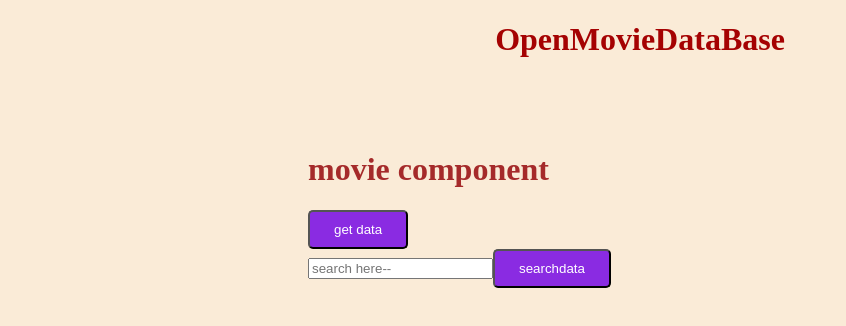
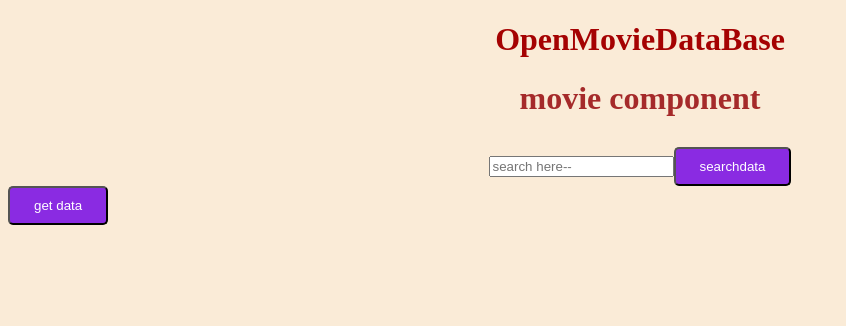
Before and after one commit to eswar2020/OpenMovieDataBase, an Angular app: page / in a window 1280 px wide. Shown: the top 326 px of the page, without its empty margins (0-846 px from the left). Built offline with nearby package versions, Linux system fonts and the light colour scheme.

Commit message:
movie component ui changed

```diff
--- a/src/app/app.component.css
+++ b/src/app/app.component.css
@@ -1,4 +1,4 @@
 h1 {
-    text-align: center;
-    color: rgb(165, 2, 2);
+  text-align: center;
+  color: rgb(165, 2, 2);
 }
--- a/src/app/movie/movie.component.css
+++ b/src/app/movie/movie.component.css
@@ -1,17 +1,36 @@
 .movie-com {
-    padding-top: 50px;
-    padding-left: 300px;
+  text-align: center;
 
 }
+
 h1 {
-    color: brown;
+  color: brown;
 }
+
 .btn {
-    padding: 10px 24px;;
-    background-color: blueviolet;
-    color: white;
-    text-align: center;
+  padding: 10px 24px;
+  ;
+  background-color: blueviolet;
+  color: white;
+  text-align: center;
   text-decoration: none;
   display: inline-block;
   border-radius: 5px;
 }
+
+.movie-search,
+.result {
+  text-align: center;
+  margin-top: 30px;
+
+}
+
+
+.rawdata>span {
+  margin-top: 100px;
+  display: flex;
+  flex-wrap: wrap;
+  height: 200px;
+  width: 150px;
+
+}
--- a/src/app/movie/movie.component.html
+++ b/src/app/movie/movie.component.html
@@ -1,25 +1,29 @@
 <div class="movie-com">
   <h1> {{title}} </h1>
+</div>
 
-  <div>
-    <button (click)="getMovieData()" class="btn">get data</button> <br>
-    {{movie | json}}
+<div class="movie-search">
+
+  <input [(ngModel)]='movieTitle' placeholder="search here--">
+  <button (click)="searchMovieData(movieTitle)" class="btn">searchdata</button>
 
 
 </div>
-  <div>
-    <input [(ngModel)]='movieTitle' placeholder="search here--">
-    <button (click)="searchMovieData(movieTitle)" class="btn">searchdata</button>
-  </div>
-  <div *ngIf="result">
+
+<div *ngIf="result" class="result">
 
   <img [src]=" result.Poster" alt="poster" srcset="">
   <h1> Title: <span> {{result.Title}}</span> </h1>
   <h2> Rated: <span>{{result.Rated}} </span> </h2>
   <h2> Released: <span>{{result.Released}} </span> </h2>
   <h2> Genre: <span>{{result.Genre}} </span> </h2>
+</div>
 
 
+<div class="rawdata">
+  <button (click)="getMovieData()" class="btn">get data</button> <br>
+  <span>
+    {{movie | json}}
+  </span>
 
 </div>
-</div>
```
Lines whose indentation alone changed are shown as unchanged.
